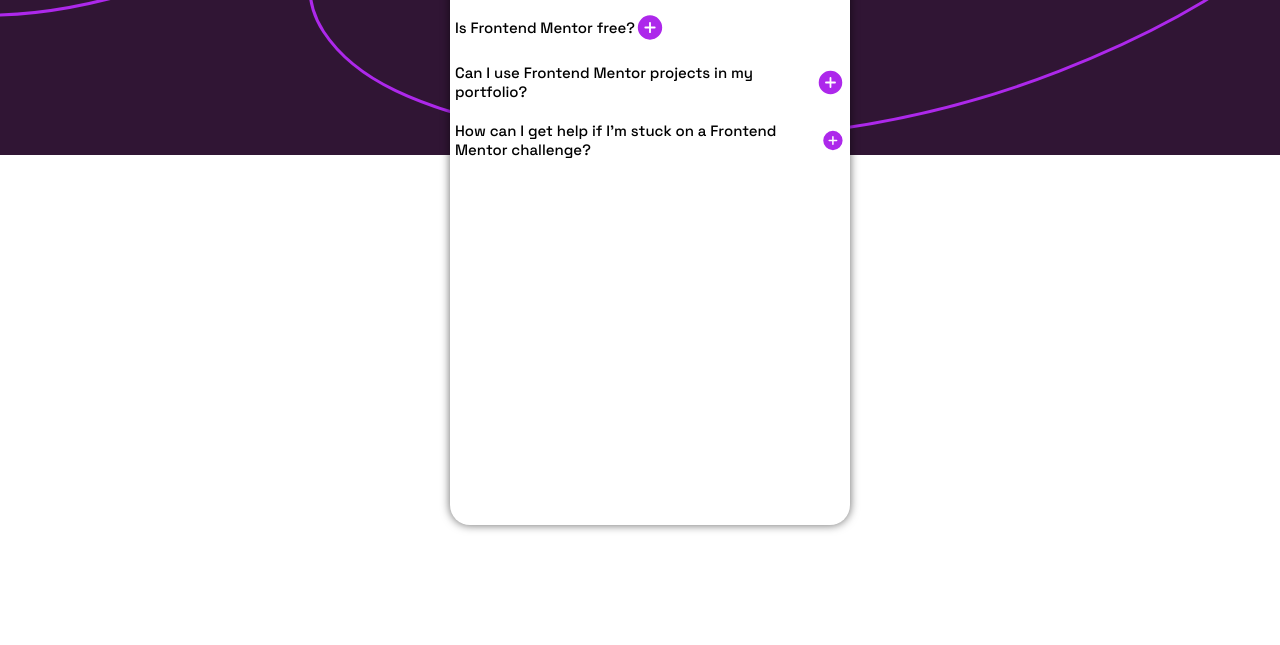
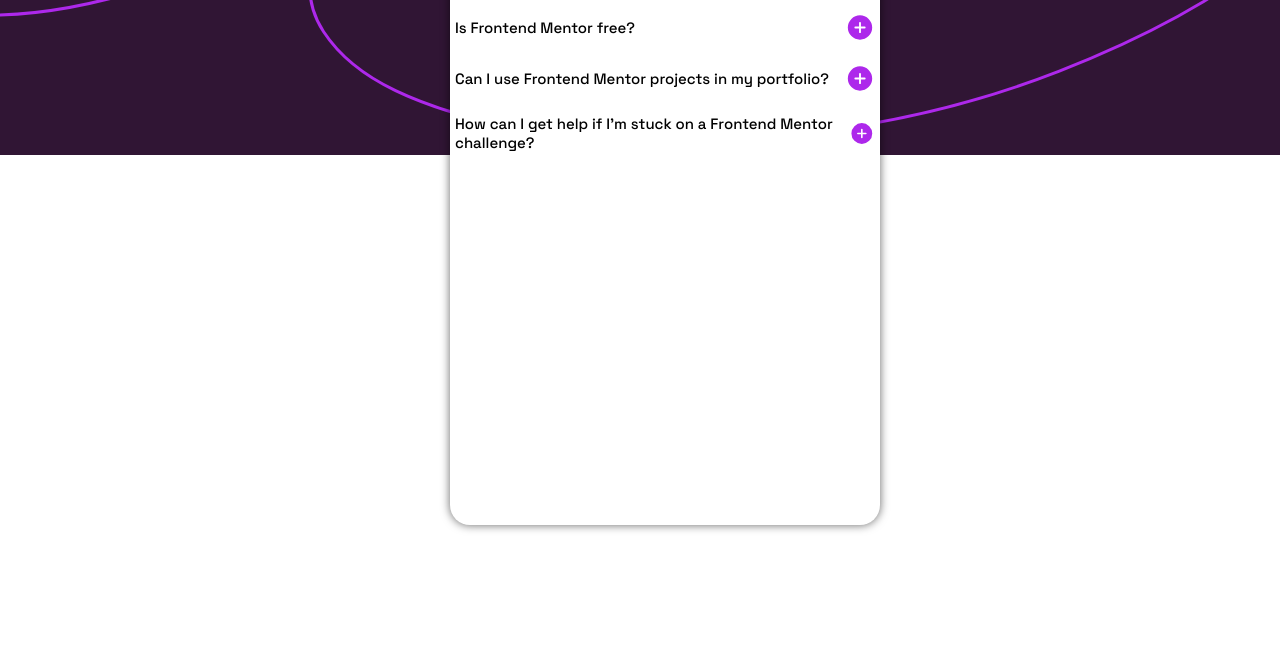
Before and after one commit to Chukwuemika11/Faq---accordion, a plain HTML site: page index.html in a window 1280 px wide. Shown: the part 155-800 px from the top of the page. Drawn offline with Linux system fonts and the light colour scheme.

Commit message:
Completed Faq accordion

```diff
--- a/styles.css
+++ b/styles.css
@@ -23,7 +23,7 @@
 }
 
 .container{
-    width: 400px;
+    width: 430px;
     height: 80vh;
     border-radius: 20px;
     background-color: white;
@@ -46,6 +46,7 @@
     display: flex;
     align-items: center;
     padding: 5px;
+    justify-content: space-between;
 }
 
 .p-Size{
@@ -66,6 +67,7 @@
     display: block;
     font-size: 10px;
     padding:  0px 10px;
+    font-size: 11px;
 }
 
 svg{
```
Also changed, not shown: index.html (+25 -2 lines).
